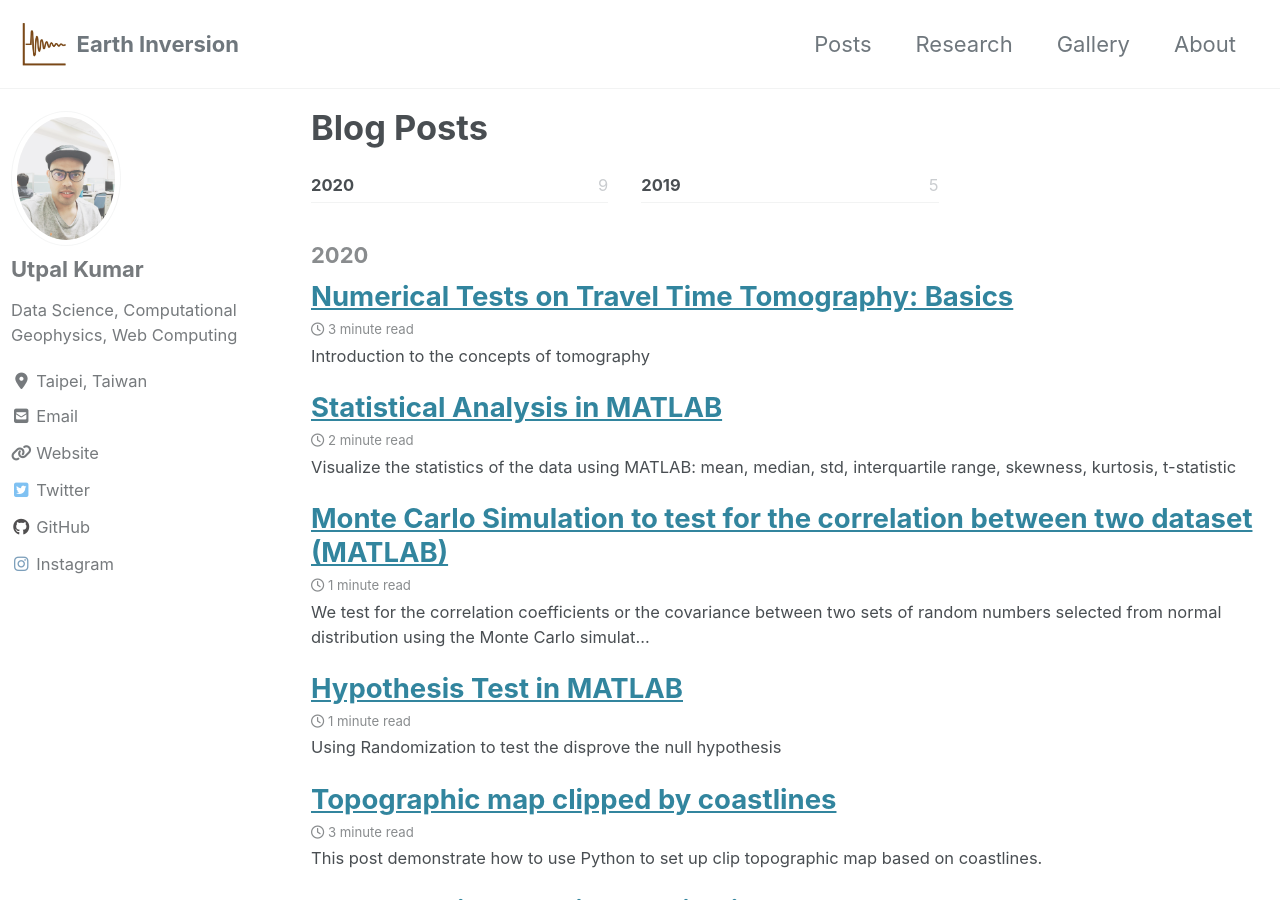
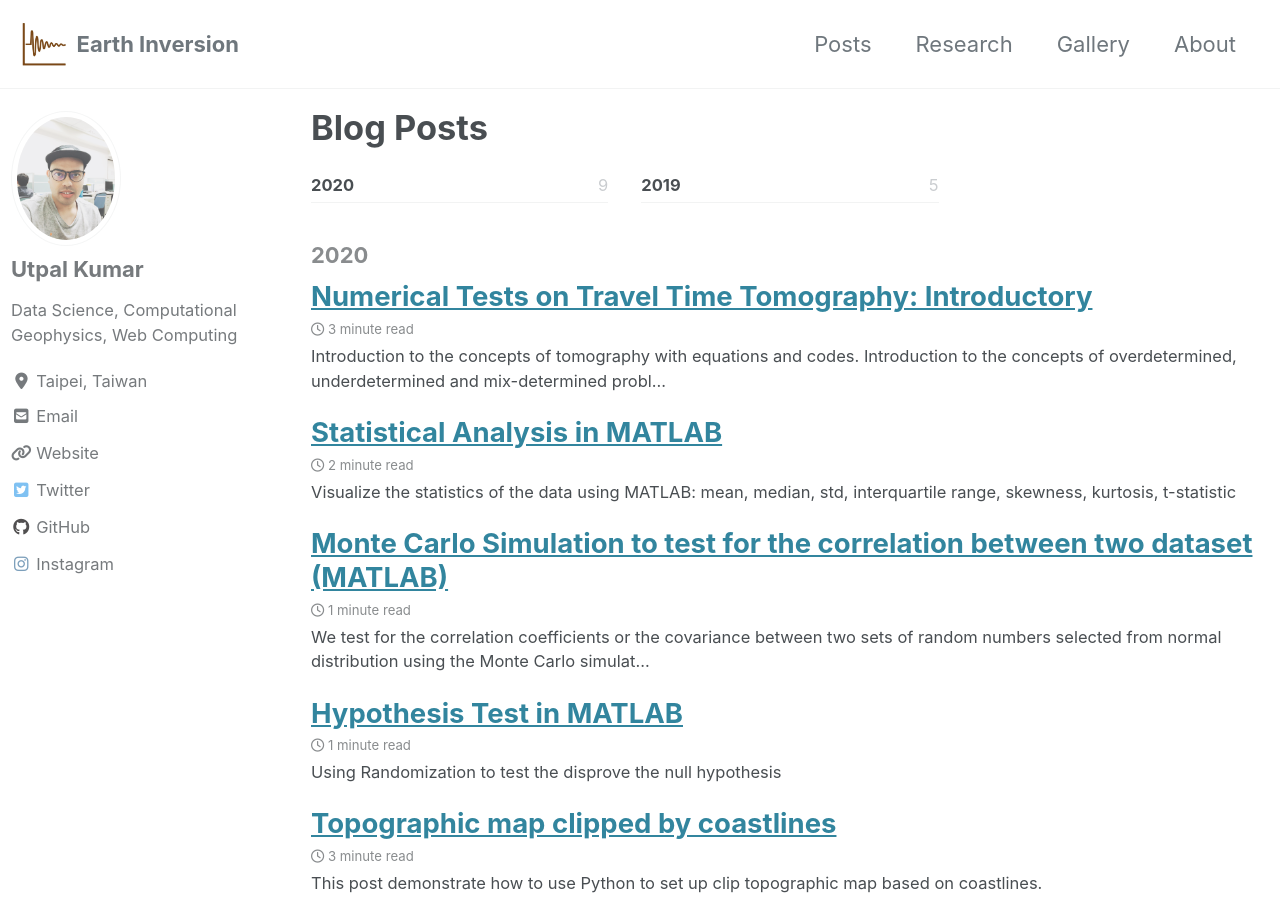
Before and after one commit to apexcodings/earthinversion.github.io, a Jekyll site: the page built from _pages/recent-posts.md, in a window 1280 px wide and 900 px high. Built offline with Jekyll 4.4.1, drawn with Linux system fonts in a browser that asks for light colours; cached includes are drawn as plain includes; nearby versions of some CDN libraries.

Commit message:
Numerical tests in travel time tomography post updated

```diff
--- a/_posts/2020-05-23-numerical-tests-travel-time-tomography.md
+++ b/_posts/2020-05-23-numerical-tests-travel-time-tomography.md
@@ -1,9 +1,9 @@
 ---
-title: "Numerical Tests on Travel Time Tomography: Basics"
+title: "Numerical Tests on Travel Time Tomography: Introductory"
 date: 2020-05-23
 last_modified_at: 2020-05-23
 tags: [Tomography, Seismic tomography]
-excerpt: "Introduction to the concepts of tomography"
+excerpt: "Introduction to the concepts of tomography with equations and codes. Introduction to the concepts of overdetermined, underdetermined and mix-determined problems in Tomography."
 mathjax: "true"
 classes:
   - wide
```
Also changed, not shown: _posts/2020-05-09-topographic-map-in-python.md (+3 -3 lines).
